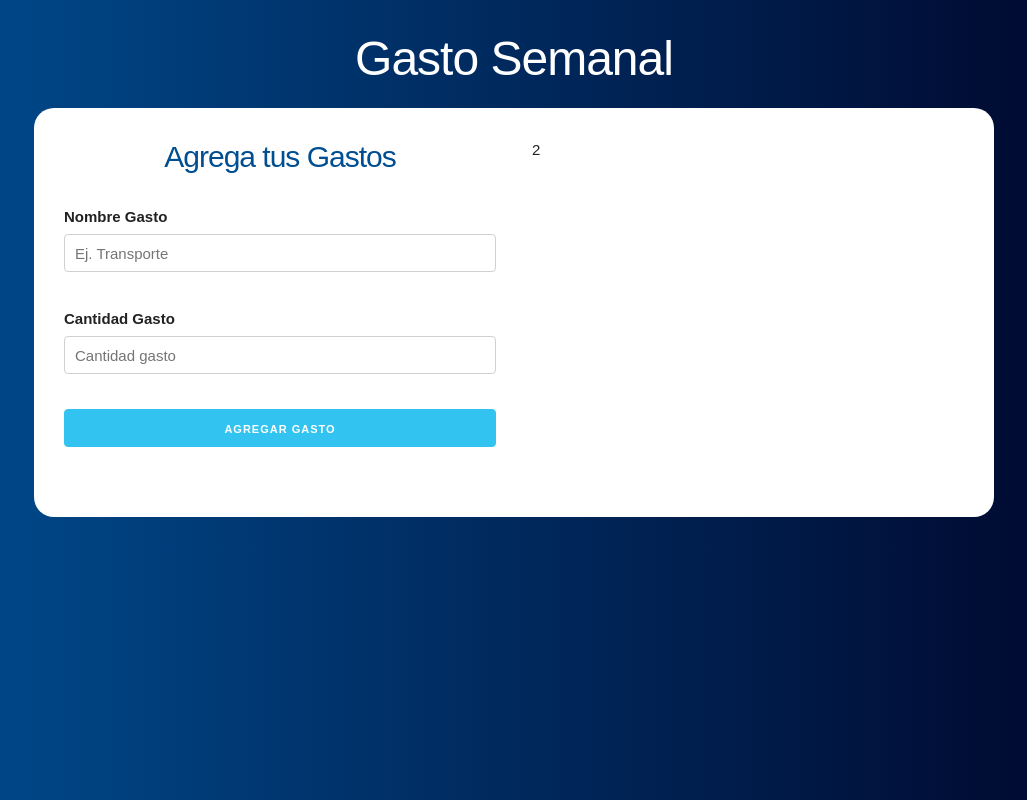
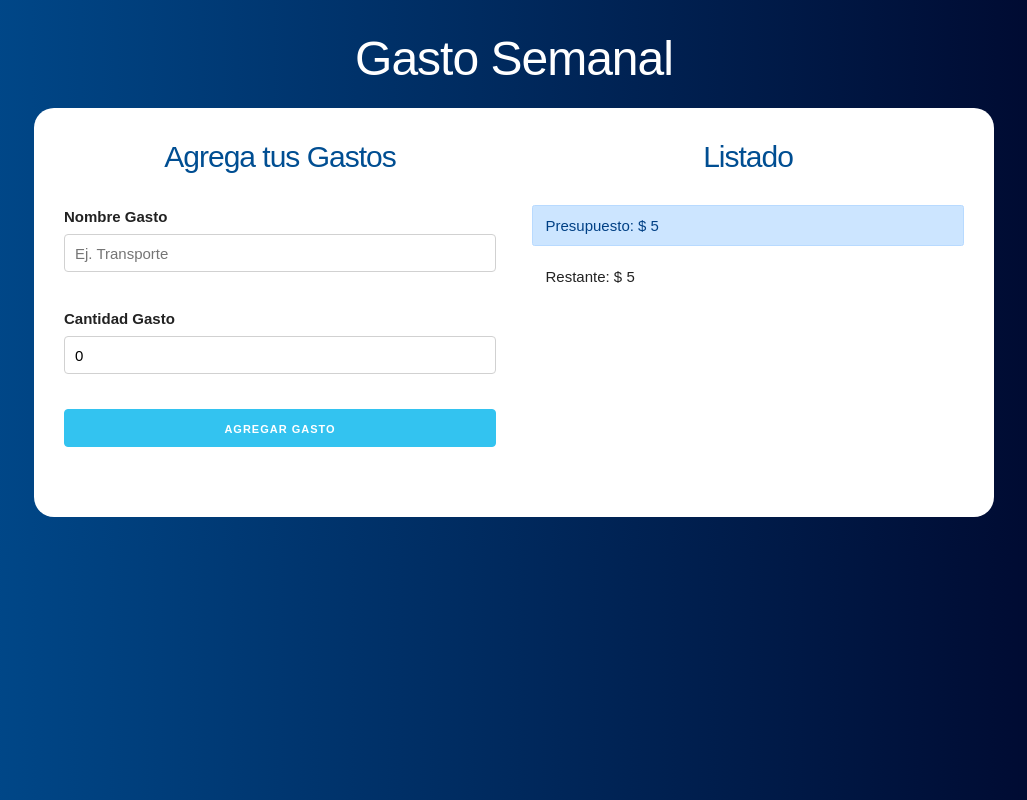
Before and after one commit to GerardoZuno/budget-react, a React (Create React App) app: page / in a window 1280 px wide. Both pictures are taken after typing "5" into the empty fields and a click on the input "Definir presupuesto". Shown: the whole page, without its empty margins (126-1153 px from the left). Built offline with nearby package versions, Linux system fonts and the light colour scheme.

Commit message:
Add Form, List and BudgetControl Components

```diff
--- a/package.json
+++ b/package.json
@@ -9,6 +9,8 @@
     "react": "^17.0.2",
     "react-dom": "^17.0.2",
     "react-scripts": "4.0.3",
+    "shortid": "^2.2.16",
+    "uuid": "^8.3.2",
     "web-vitals": "^1.1.2"
   },
   "scripts": {
--- a/src/App.jsx
+++ b/src/App.jsx
@@ -1,11 +1,17 @@
 import React, { useState } from "react";
 import Budget from "./components/Budget";
+import BudgetControl from "./components/BudgetControl";
 import Form from "./components/Form";
+import Lists from "./components/Lists";
 
 function App() {
   const [budget, setBudget] = useState(0);
   const [remainingBudget, setRemainingBudget] = useState(0);
   const [isBudget, setIsBudget] = useState(true);
+  const [expenses, setExpenses] = useState([])
+
+
+
 
   return (
     <div className="container">
@@ -21,9 +27,15 @@ function App() {
           ) : (
             <div className="row">
             <div className="one-half column">
-              <Form />
+              <Form setExpenses={setExpenses} expenses={expenses}/>
             </div>
-            <div className="one-half column">2</div>
+            <div className="one-half column">
+              <Lists expenses={expenses}/>
+              <BudgetControl
+               budget={budget}
+               remainingBudget={remainingBudget}
+               />
+              </div>
           </div>
           )}
 
--- /dev/null
+++ b/src/components/BudgetControl.jsx
@@ -0,0 +1,16 @@
+import React from 'react'
+
+function BudgetControl({budget, remainingBudget}) {
+    return (
+        <>
+        <div className="alert alert-primary">
+            Presupuesto: $ {budget}
+        </div>
+        <div className="alert">
+            Restante:  $ {remainingBudget}
+        </div>
+        </>
+    )
+}
+
+export default BudgetControl
--- /dev/null
+++ b/src/components/Expense.jsx
@@ -0,0 +1,16 @@
+import React from "react";
+
+function Expense({expenses}) {
+  return (
+    <li className="gastos">
+      <p>
+          {expenses.descriptionExpense}
+          <span className="gasto">
+           $ {expenses.quantityExpense}
+          </span>
+      </p>
+    </li>
+  );
+}
+
+export default Expense;
--- a/src/components/Form.jsx
+++ b/src/components/Form.jsx
@@ -1,7 +1,8 @@
 import React, {useState}from 'react'
 import Error from './Error'
+import shortid from 'shortid'
 
-function Form() {
+function Form({setExpenses, expenses}) {
 
     const [descriptionExpense, setDescriptionExpense] = useState('')
     const [quantityExpense, setQuantityExpense] = useState(0)
@@ -17,6 +18,17 @@ function Form() {
         }
 
         setError(false)
+        setDescriptionExpense('')
+        setQuantityExpense(0)
+        const gasto = {
+           descriptionExpense,
+           quantityExpense,
+           id: shortid.generate()
+        }
+         setExpenses([
+             ...expenses,
+             gasto
+         ])
 
     }
 
@@ -44,6 +56,7 @@ function Form() {
                 type="number"
                 className="u-full-width"
                 placeholder="Cantidad gasto"
+                value={quantityExpense}
                 onChange={e => setQuantityExpense(parseInt(e.target.value, 10))}
                  />
             </div>
--- /dev/null
+++ b/src/components/Lists.jsx
@@ -0,0 +1,17 @@
+import React from 'react'
+import Expense from './Expense'
+
+function Lists({expenses}) {
+    return (
+        <div className="gastos-realizados">
+            <h2>Listado</h2>
+            {
+                expenses.map(expenses =>(
+                    <Expense key={expenses.id}  expenses={expenses}/>
+                ))
+            }
+        </div>
+    )
+}
+
+export default Lists
```
Also changed, not shown: 1 other file (tests, documents, lock files or other folders).
